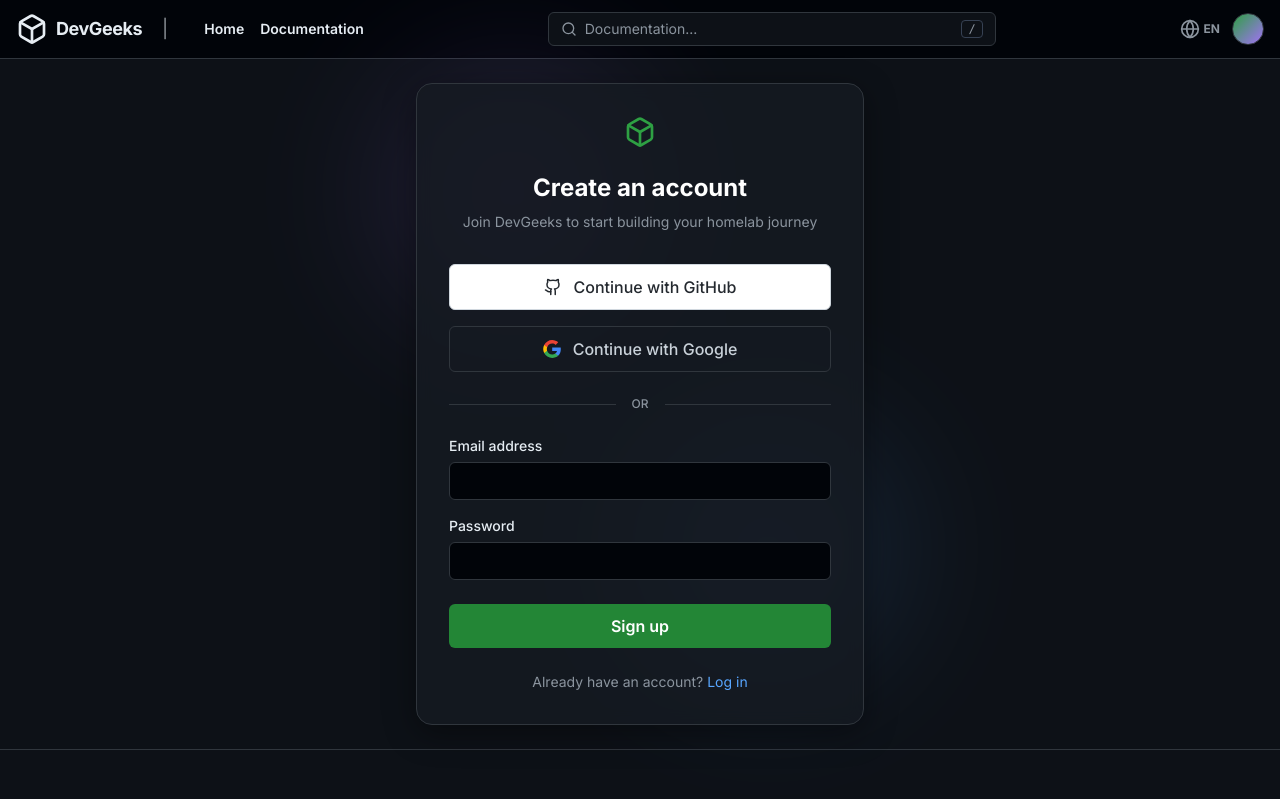
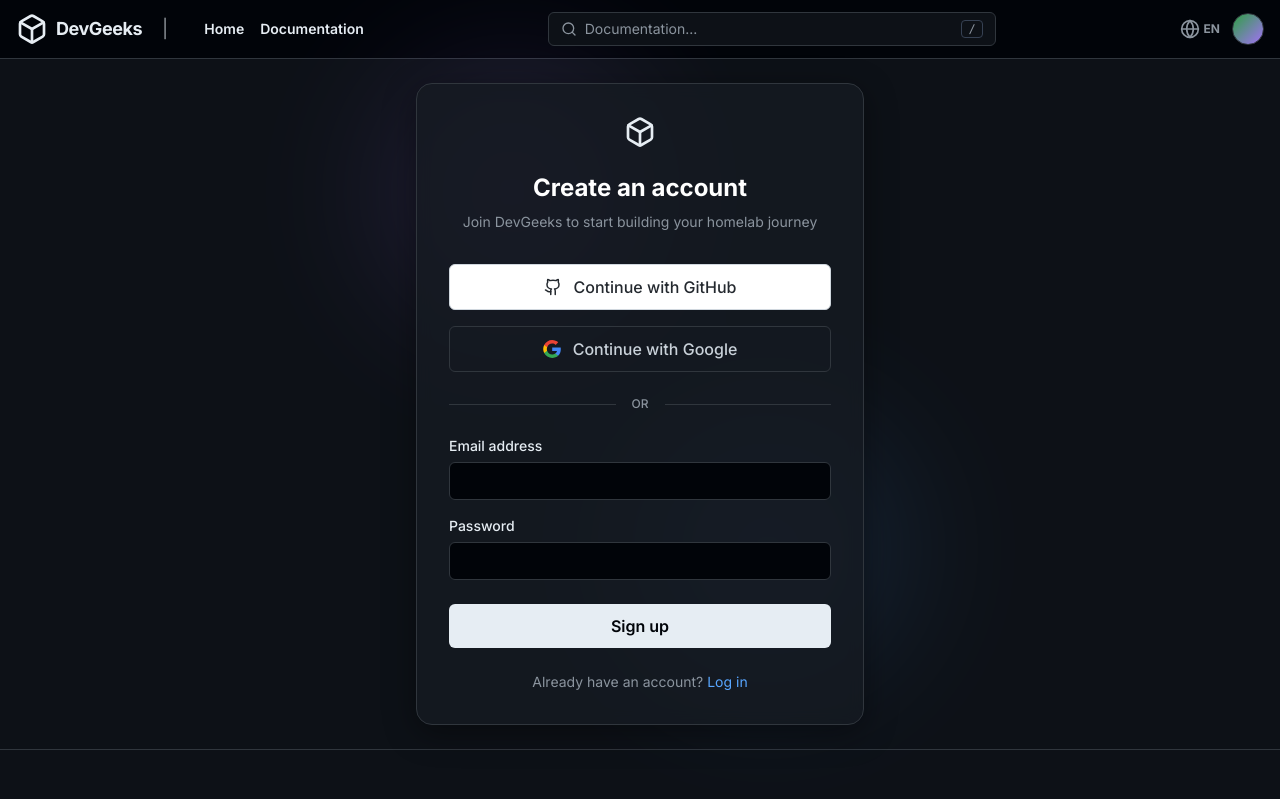
Before and after one commit to Ferum04/DevGeeks, a React (Vite) app: page /register in a window 1280 px wide. Shown: the top 799 px of the page. Built offline with nearby package versions, Linux system fonts and the light colour scheme.

Commit message:
better account window

```diff
--- a/src/app/pages/register.tsx
+++ b/src/app/pages/register.tsx
@@ -45,7 +45,7 @@ export function Register() {
 
                     <div className="flex flex-col items-center mb-8">
                         <Link to="/" className="flex items-center gap-2 mb-6">
-                            <Box size={32} style={{ color: '#2EA043' }} />
+                            <Box size={32} style={{ color: '#E6EDF3' }} />
                         </Link>
                         <h1 className="text-2xl font-bold mb-2 text-white">Create an account</h1>
                         <p style={{ color: '#8B949E' }} className="text-sm text-center">
@@ -134,14 +134,12 @@ export function Register() {
 
                             <button
                                 type="submit"
-                                className="w-full py-2.5 px-4 rounded-md font-semibold text-white transition-all duration-200 mt-2"
-                                style={{ background: '#238636' }}
+                                className="w-full py-2.5 px-4 rounded-md font-semibold transition-all duration-200 mt-2"
+                                style={{ background: '#E6EDF3', color: '#010409' }}
                                 onMouseEnter={(e) => {
-                                    e.currentTarget.style.background = '#2EA043';
-                                    e.currentTarget.style.boxShadow = '0 0 10px rgba(46, 160, 67, 0.4)';
+                                    e.currentTarget.style.boxShadow = '0 0 15px rgba(230, 237, 243, 0.3)';
                                 }}
                                 onMouseLeave={(e) => {
-                                    e.currentTarget.style.background = '#238636';
                                     e.currentTarget.style.boxShadow = 'none';
                                 }}
                             >
```
